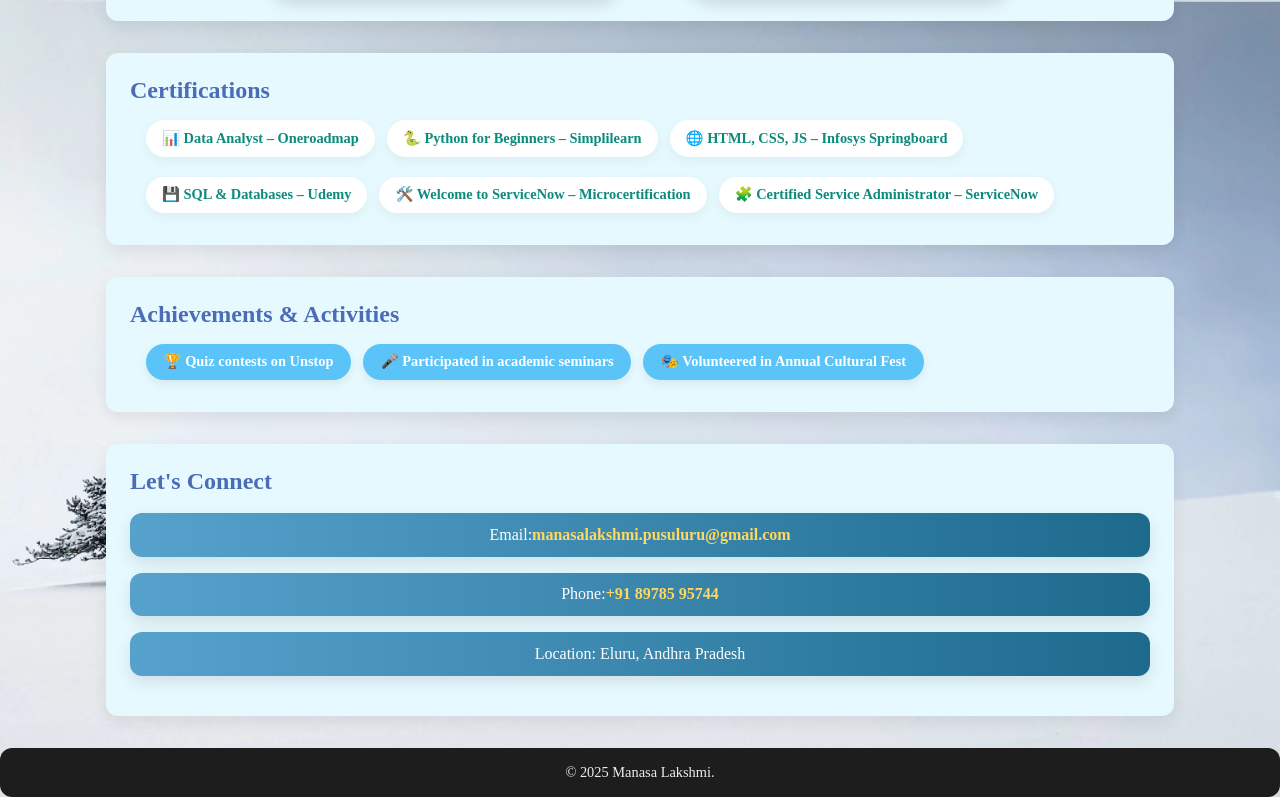
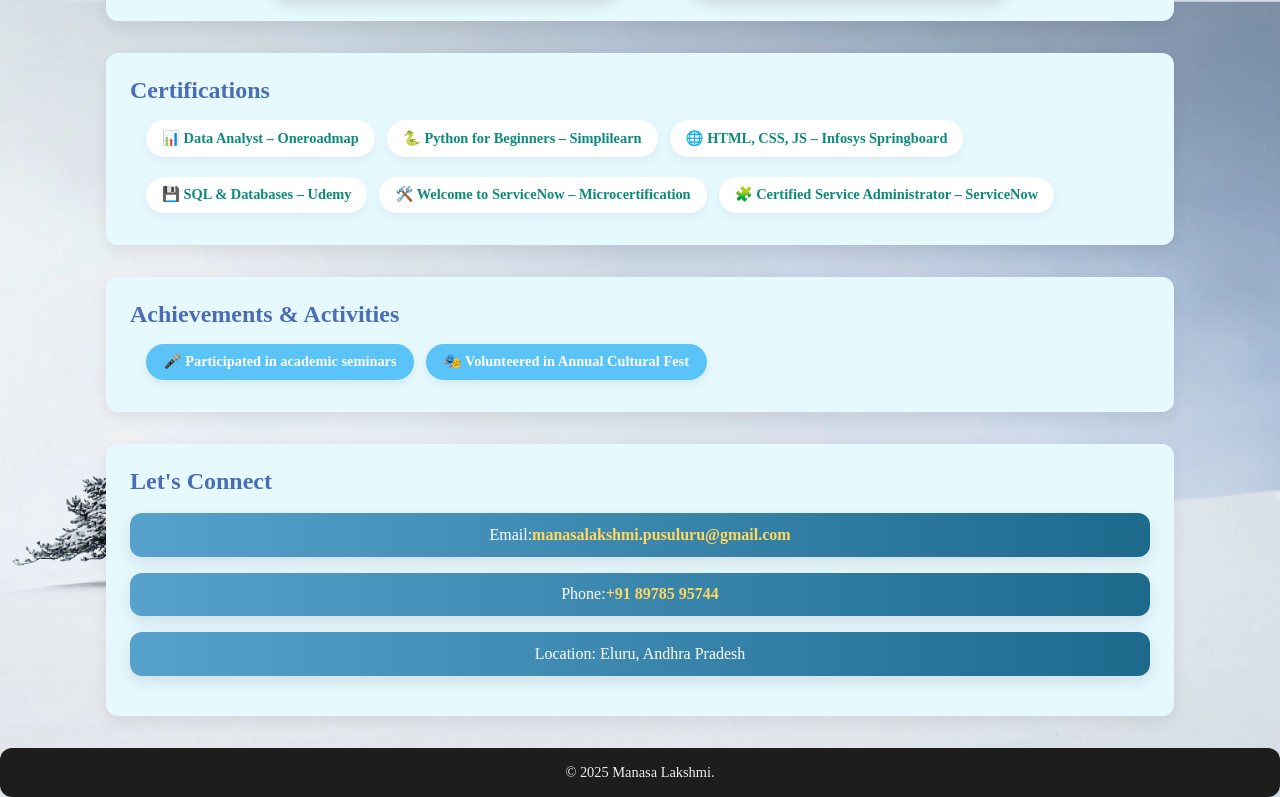
Before and after one commit to manasa5i3/Final, a plain HTML site: page index.html in a window 1280 px wide. Shown: the part 1800-2597 px from the top of the page. Drawn offline with Linux system fonts and the light colour scheme.

Commit message:
Update index.html

```diff
--- a/index.html
+++ b/index.html
@@ -219,7 +219,6 @@
     <section class="extras card">
       <h2>Achievements & Activities</h2>
       <ul>
-        <li>🏆 Quiz contests on Unstop</li>
         <li>🎤 Participated in academic seminars</li>
         <li>🎭 Volunteered in Annual Cultural Fest</li>
       </ul>
```
